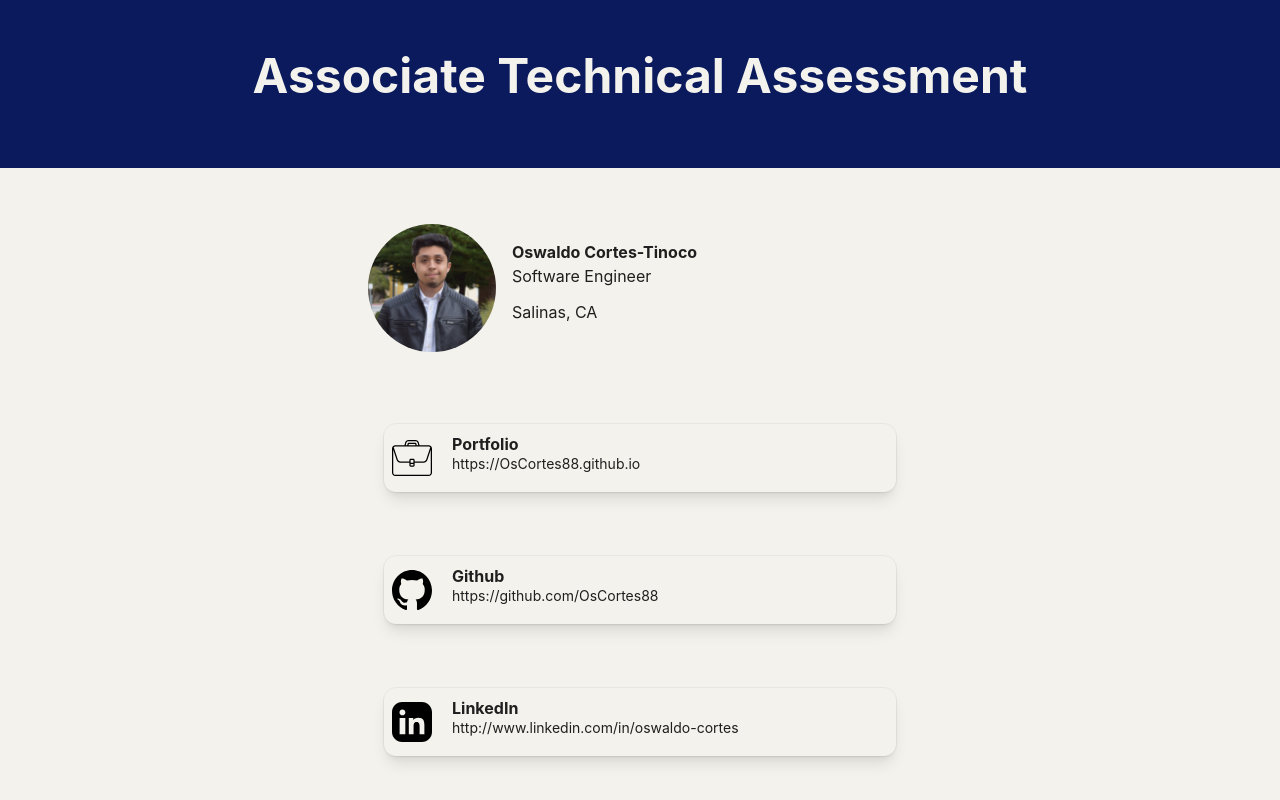
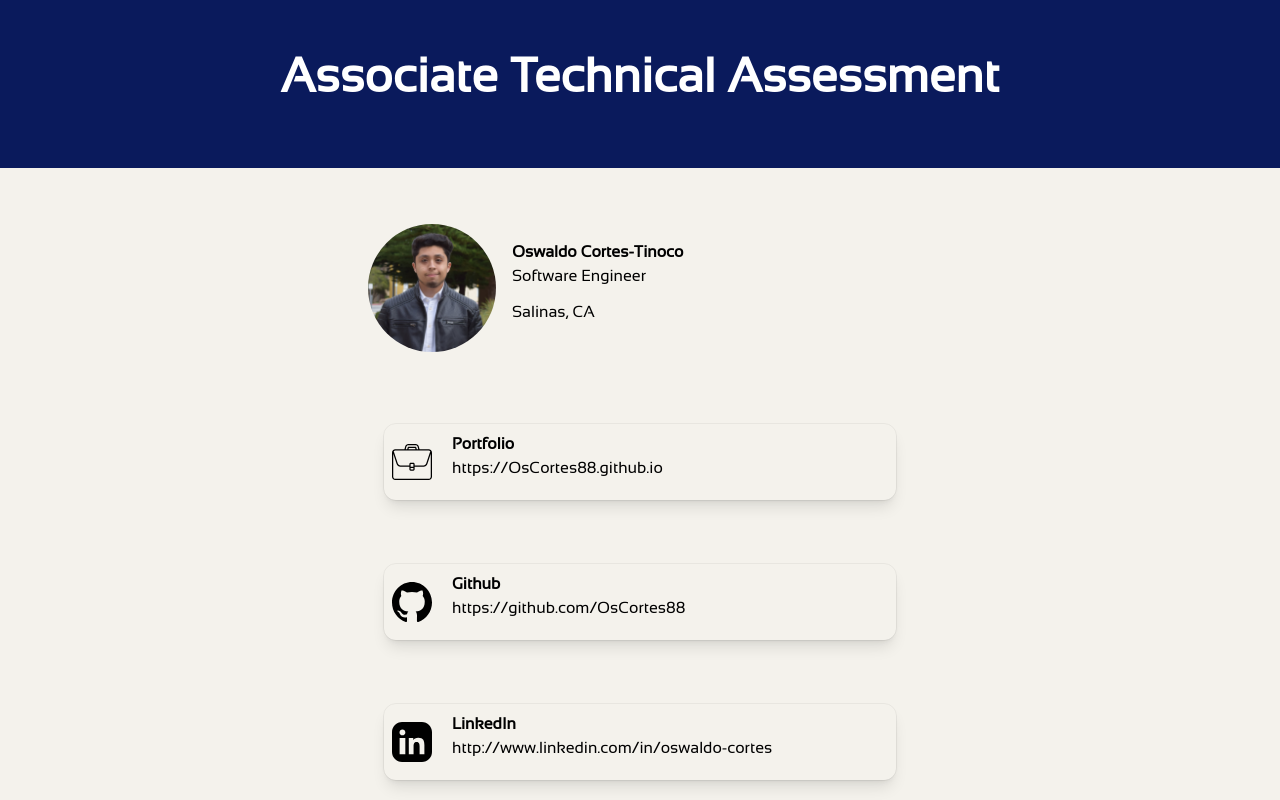
Before and after one commit to OsCortes88/DigitalNEST-Linktree, a React (Vite) app: page / in a window 1280 px wide. Shown: the top 800 px of the page. Built offline with nearby package versions, Linux system fonts and the light colour scheme.

Commit message:
add more styles to index.css

```diff
--- a/src/index.css
+++ b/src/index.css
@@ -1,38 +1,39 @@
+/* Font Import */
+@font-face {
+  font-family: 'Sansation';
+  src: url('/src/assets/fonts/Sansation-Regular.ttf') format('truetype');
+  font-weight: normal;
+  font-style: normal;
+}
+
+/* Styling Variables */
+
 :root {
-  /* Colors */
+  --font-sansation: 'Sansation', sans-serif;
+
+  /* General Colors */
   --color-primary-blau: #0A1A5C;
+  --color-neutral-100: #F4F2EC;
   --color-primary-grana: #A50044;
-
-  --color-secondary-royal-blue: #004D98;
-  --color-secondary-gold: #EDBB00;
-
-  --color-neutral-100: #F4F2EC;
-  --color-neutral-200: #D1D5DB;
-  --color-neutral-900: #1F1F1F;
-
-  --color-retro-cream: #E8E1D4;
-  --color-retro-soft-navy: #1C2A4A;
   --color-retro-burgundy: #7A003C;
 
+  /* Dark Mode Colors */
+  --retro-black: #0A0A0A;
+  --retro-graphite: #2B2B2B;
+  --retro-charcoal: #1F1F1F;
+
   /* Typography */
-  --font-family-base: "Inter", system-ui, -apple-system, BlinkMacSystemFont, "Segoe UI", sans-serif;
-
   --font-h1-size: 48px;
   --font-h1-line-height: 56px;
 
-  --font-label-size: 14px;
-  --font-label-line-height: 16px;
-
   /* Spacing (8pt-ish scale) */
-  --space-4: 4px;
-  --space-8: 8px;
   --space-12: 12px;
   --space-16: 16px;
   --space-24: 24px;
-  --space-32: 32px;
   --space-48: 48px;
-  --space-64: 64px;
 }
+
+/* base Styles */
 
 header {
   padding: var(--space-48) 0;
@@ -46,12 +47,12 @@ header div {
 }
 
 header h1 {
-  color: var(--color-neutral-100);
+  color: white;
   margin-bottom: var(--space-16);
 }
 
 body {
-  font-family: var(--font-family-base);
+  font-family: var(--font-sansation);
   font-size: var(--font-body-size);
   line-height: var(--font-body-line-height);
   color: var(--color-neutral-900);
@@ -79,25 +80,6 @@ footer {
 }
 
 footer p {
-  color: var(--color-neutral-100);
+  color: white;
   margin: 0;
 }
-
-.label {
-  font-size: var(--font-label-size);
-  line-height: var(--font-label-line-height);
-}
-
-.bg-blau {
-  background-color: var(--color-primary-blau);
-  color: var(--color-neutral-100);
-}
-
-.bg-grana {
-  background-color: var(--color-retro-burgundy);
-  color: var(--color-neutral-100);
-}
-
-.bg-cream {
-  background-color: var(--color-retro-cream);
-}
```
